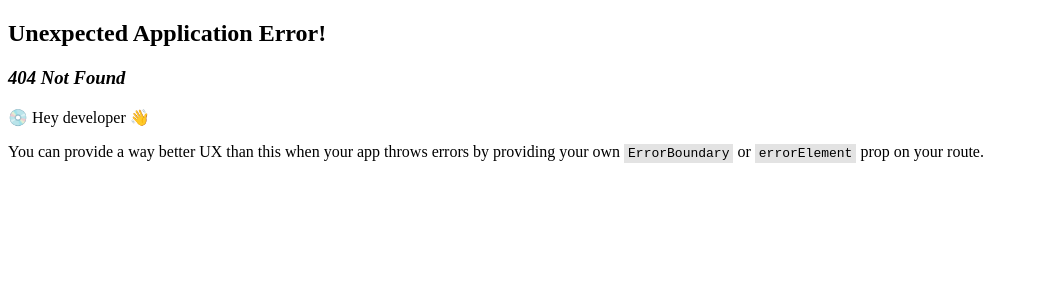
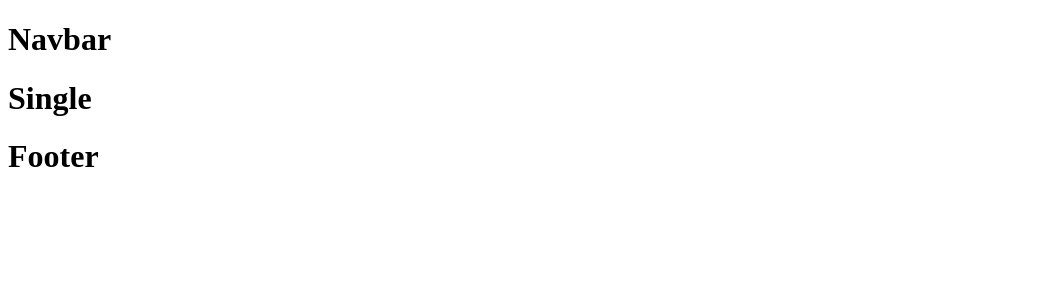
Before and after one commit to Thikshana-Ekanayake/The-Blogger, a React (Vite) app in the folder client/: page /post/1 in a window 1280 px wide. Before the commit this address had no page. Shown: the top 300 px of the page, without its empty margins (0-1039 px from the left). Built offline with nearby package versions, Linux system fonts and the light colour scheme.

Commit message:
routing modified

```diff
--- a/client/src/App.jsx
+++ b/client/src/App.jsx
@@ -1,45 +1,51 @@
 import {
   createBrowserRouter,
   RouterProvider,
+  Outlet
 } from "react-router-dom";
-import Register from "./pages/Regsiter.jsx";
+import Register from "./pages/Register.jsx";
 import Home from "./pages/Home.jsx";
 import Single from "./pages/Single.jsx";
 import Login from "./pages/Login.jsx";
 import Write from "./pages/Write.jsx";
+import Footer from "./components/Footer.jsx";
+import Navbar from "./components/Navbar.jsx";
 
+const Layout = () => {
+  return (
+      <>
+        <Navbar/>
+        <Outlet/>
+        <Footer/>
+      </>
+  );
+};
 
 const router = createBrowserRouter([
   {
     path: "/",
-    element: <Home/>,
-  },
-
-  {
-    path: "/Register",
-    element: <Register/>,
-  },
-
-  {
-    path: "/Single",
-    element: <Single/>,
-  },
-
-  {
-    path: "/Login",
-    element: <Login/>,
-  },
-
-  {
-    path: "/write",
-    element: <write/>,
+    element: <Layout/>,
+    children: [
+      {
+        path: "/post/:id",
+        element: <Single/>
+      },
+      {
+        path: "/write",
+        element: <Write/>
+      }
+    ]
   },
 ]);
 
 function App() {
-  return <div>
-    <RouterProvider router={router} />
-  </div>;
+  return (
+      <div className="app">
+          <div className="container">
+              <RouterProvider router={router} />
+          </div>
+      </div>
+  );
 }
 
 export default App;
--- /dev/null
+++ b/client/src/components/Footer.jsx
@@ -0,0 +1,11 @@
+import React from 'react';
+
+const Footer = () => {
+    return (
+        <div>
+            <h1>Footer</h1>
+        </div>
+    );
+}
+
+export default Footer;
--- /dev/null
+++ b/client/src/components/Navbar.jsx
@@ -0,0 +1,11 @@
+import React from 'react';
+
+const Navbar = () => {
+    return (
+        <div>
+            <h1>Navbar</h1>
+        </div>
+    );
+}
+
+export default Navbar;
```
Also changed, not shown: client/src/pages/Register.jsx (renamed from client/src/pages/Regsiter.jsx).
